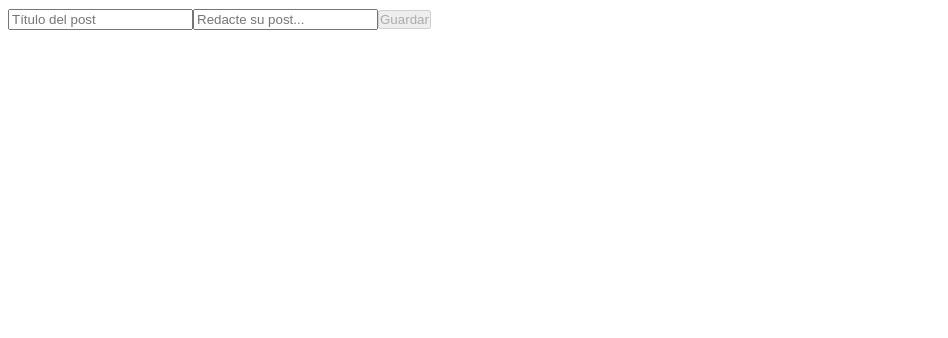
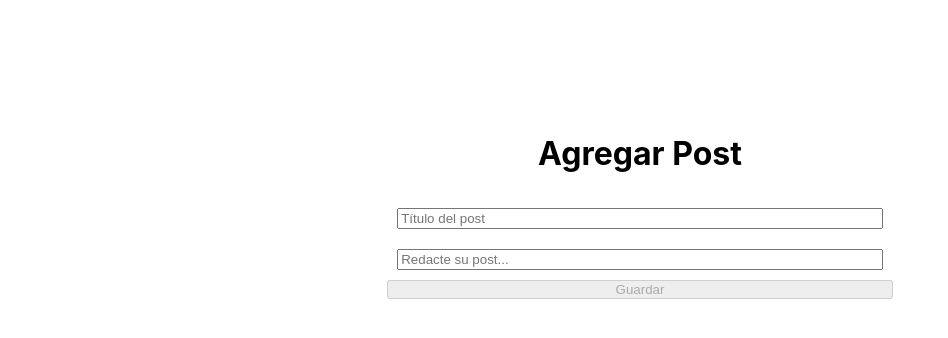
Before and after one commit to ivansevillaa/EDposts, a React (Create React App) app: page /save in a window 1280 px wide. Shown: the top 338 px of the page, without its empty margins (0-948 px from the left). Built offline with nearby package versions, Linux system fonts and the light colour scheme.

Commit message:
a little bit of style

```diff
--- a/src/App.js
+++ b/src/App.js
@@ -12,7 +12,17 @@ export const App = () => (
   <BrowserRouter>
     <GlobalStyle />
     <Route exact path='/' component={ Posts } />
-    <Route exact path='/save' component={ Form } />
-    <Route exact path='/edit/:id' component={ Form } />
+    <Route
+      exact path='/save'
+      render={(props) => (
+        <Form {...props} titleForm='Agregar Post' />
+      )}
+    />
+    <Route
+      exact path='/edit/:id'
+      render={(props) => (
+        <Form {...props} titleForm='Editar Post' />
+      )}
+    />
   </BrowserRouter>
 )
--- a/src/components/Form/index.js
+++ b/src/components/Form/index.js
@@ -7,6 +7,7 @@ import { connect } from 'react-redux'
 
 import * as postsAction from '../../actions/postsAction'
 
+import { Wrapper, Title, Formulario, Input } from './styles'
 import Spinner from '../Spinner'
 import Fatal from '../Fatal'
 
@@ -86,17 +87,17 @@ const Form = (props) => {
   }
 
   return(
-    <div>
+    <Wrapper>
       { props.back  && <Redirect to='/' /> }
-      <h1>{ props.titleForm }</h1>
-      <form>
-        <input
+      <Title>{ props.titleForm }</Title>
+      <Formulario>
+        <Input
           type="text"
           placeholder='Título del post'
           value={ props.title }
           onChange={ handleTitleChange }
         />
-        <input
+        <Input
           type="text"
           placeholder='Redacte su post...'
           value={ props.body }
@@ -108,9 +109,9 @@ const Form = (props) => {
         >
           Guardar
         </button>
-      </form>
+      </Formulario>
       { showAction() }
-    </div>
+    </Wrapper>
   )
 }
 
--- /dev/null
+++ b/src/components/Form/styles.js
@@ -0,0 +1,21 @@
+import styled from 'styled-components'
+
+export const Wrapper = styled.div`
+  padding: 10%;
+`
+
+export const Title = styled.h1`
+  text-align: center;
+  margin-bottom: 25px;
+`
+
+export const Formulario = styled.form`
+  display: flex;
+  flex-direction: column;
+  width: 50%;
+  margin: 0 auto;
+`
+
+export const Input = styled.input`
+  margin: 10px
+`
```
